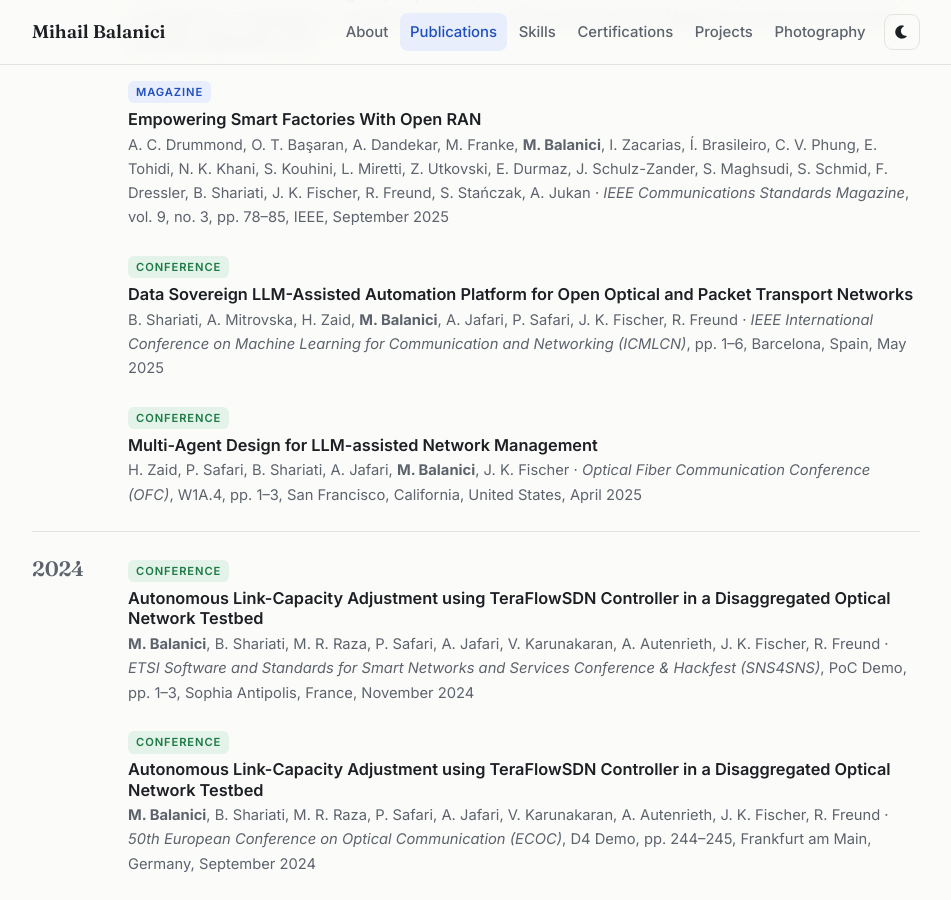
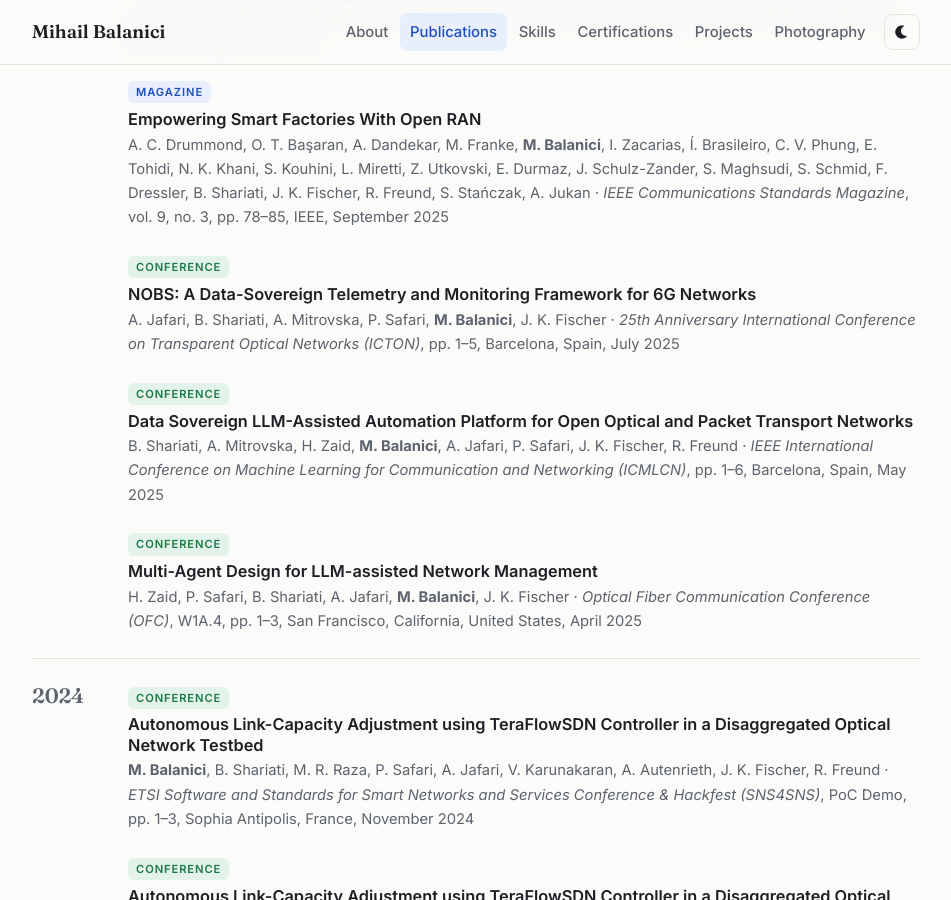
Before and after one commit to mihailbalanici/mihailbalanici.github.io, a Jekyll site: the page built from publications.html, in a window 1280 px wide and 900 px high, scrolled down 1672 px. Shown: the whole window, without its empty margins (164-1115 px from the left). Built offline with Jekyll 4.4.1, drawn with Linux system fonts in a browser that asks for light colours.

Commit message:
Update publications.yml

```diff
--- a/_data/publications.yml
+++ b/_data/publications.yml
@@ -110,6 +110,17 @@
   year: 2025
   type: magazine
   url: "https://ieeexplore.ieee.org/document/11010844"
+
+- title: "NOBS: A Data-Sovereign Telemetry and Monitoring Framework for 6G Networks"
+  authors: A. Jafari, B. Shariati, A. Mitrovska, P. Safari, M. Balanici, J. K. Fischer
+  venue: 25th Anniversary International Conference on Transparent Optical Networks (ICTON)
+  paper_id: ""
+  pages: "1–5"
+  place: Barcelona, Spain
+  month: July
+  year: 2025
+  type: conference
+  url: "https://ieeexplore.ieee.org/document/11125124"
 
 - title: Data Sovereign LLM-Assisted Automation Platform for Open Optical and Packet Transport Networks
   authors: B. Shariati, A. Mitrovska, H. Zaid, M. Balanici, A. Jafari, P. Safari, J. K. Fischer, R. Freund
```
